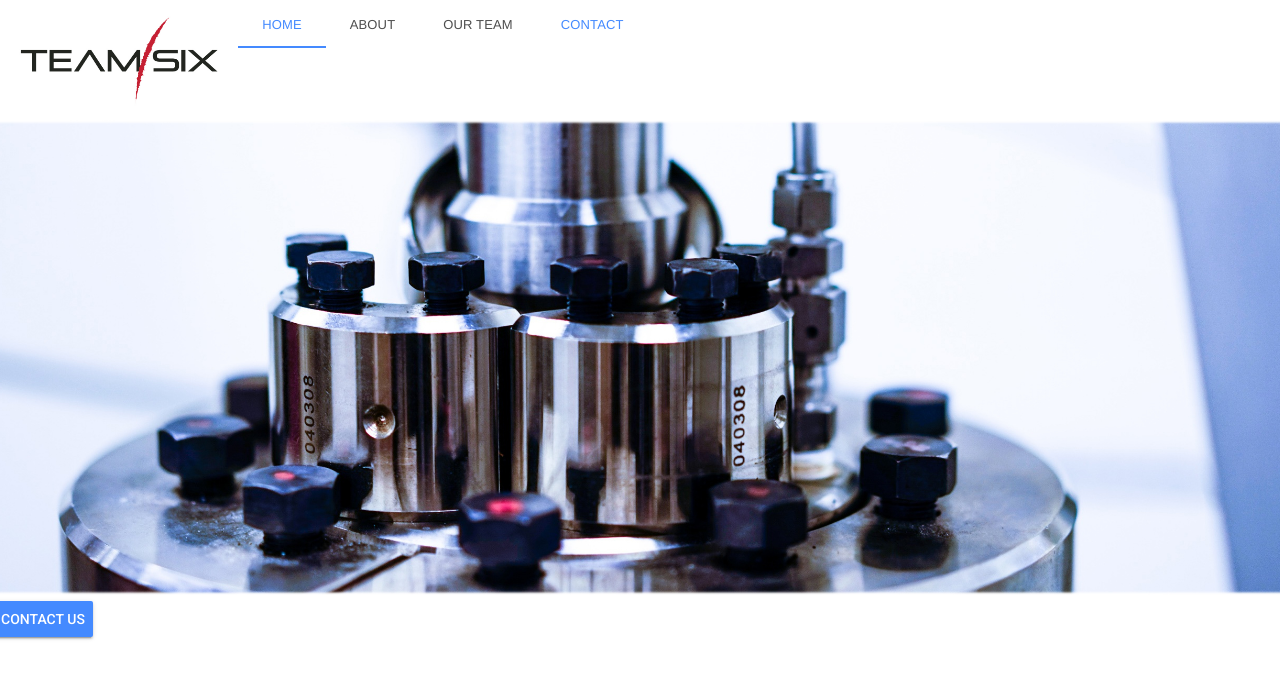
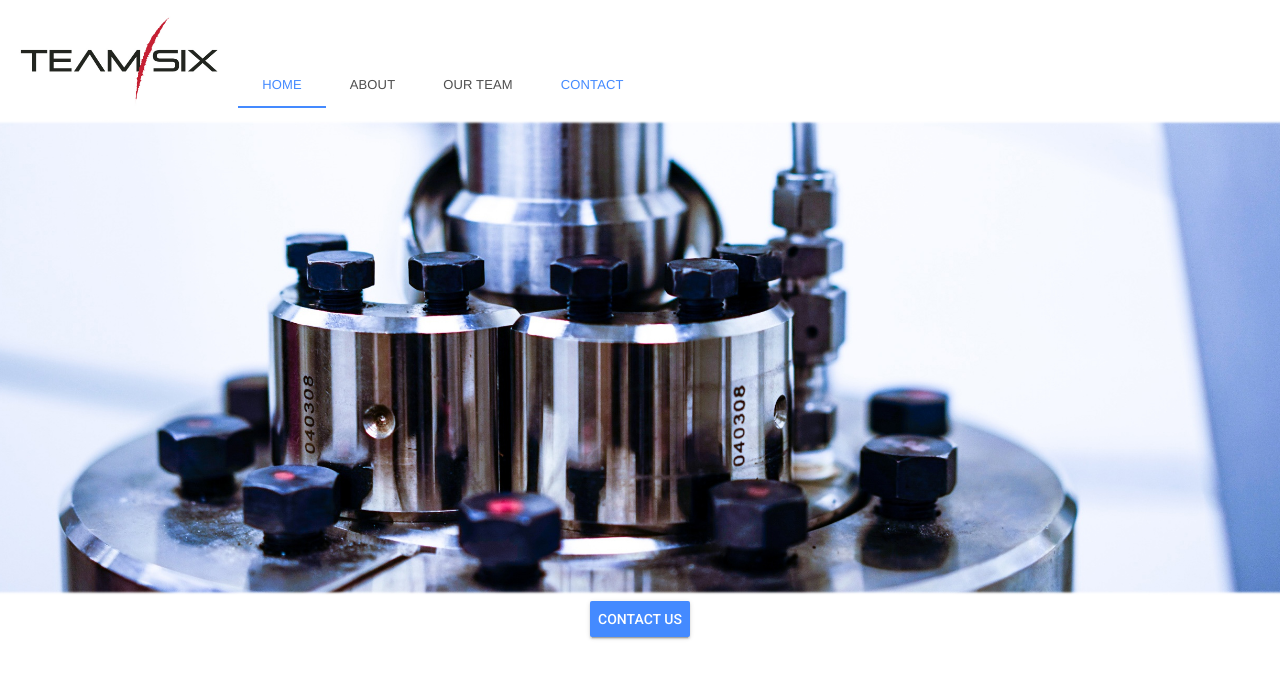
Before and after one commit to AndrewHyeon-JahnelGroup/t6_sitebase, a Vue app in the folder website/: page /contact in a window 1280 px wide. Shown: the top 678 px of the page. Built offline with nearby package versions, Linux system fonts and the light colour scheme.

Commit message:
styling changes

```diff
--- a/website/src/App.vue
+++ b/website/src/App.vue
@@ -68,6 +68,7 @@ export default {
 }
 
 .nav {
-  vertical-align: bottom
+  vertical-align: bottom;
+  padding-top: 60px
 }
 </style>
--- a/website/src/components/ContactPage.vue
+++ b/website/src/components/ContactPage.vue
@@ -1,6 +1,6 @@
 <template>
-  <div>
-    <email-modal />
+  <div class="container">
+    <email-modal class="text-center"/>
   </div>
 </template>
 
--- a/website/src/components/EmailModal.vue
+++ b/website/src/components/EmailModal.vue
@@ -1,5 +1,7 @@
 <template>
-  <div>
+    <div class="row">
+
+      <div class="col-md-4">
         <md-dialog :md-active.sync="showDialog">
           <div class="contact-modal">
             <md-dialog-title>Contact Us</md-dialog-title>
@@ -10,7 +12,14 @@
             </md-dialog-actions>
           </div>
         </md-dialog>
+      </div>
+
+      <div class="col-md-4">
         <md-button class="md-primary md-raised" @click="showDialog = true">Contact Us</md-button>
+      </div>
+
+      <div class="col-md-4">
+      </div>
     </div>
 </template>
 
```
Also changed, not shown: 13 other files (tests, documents, lock files or other folders). Lines whose indentation alone changed are shown as unchanged.
